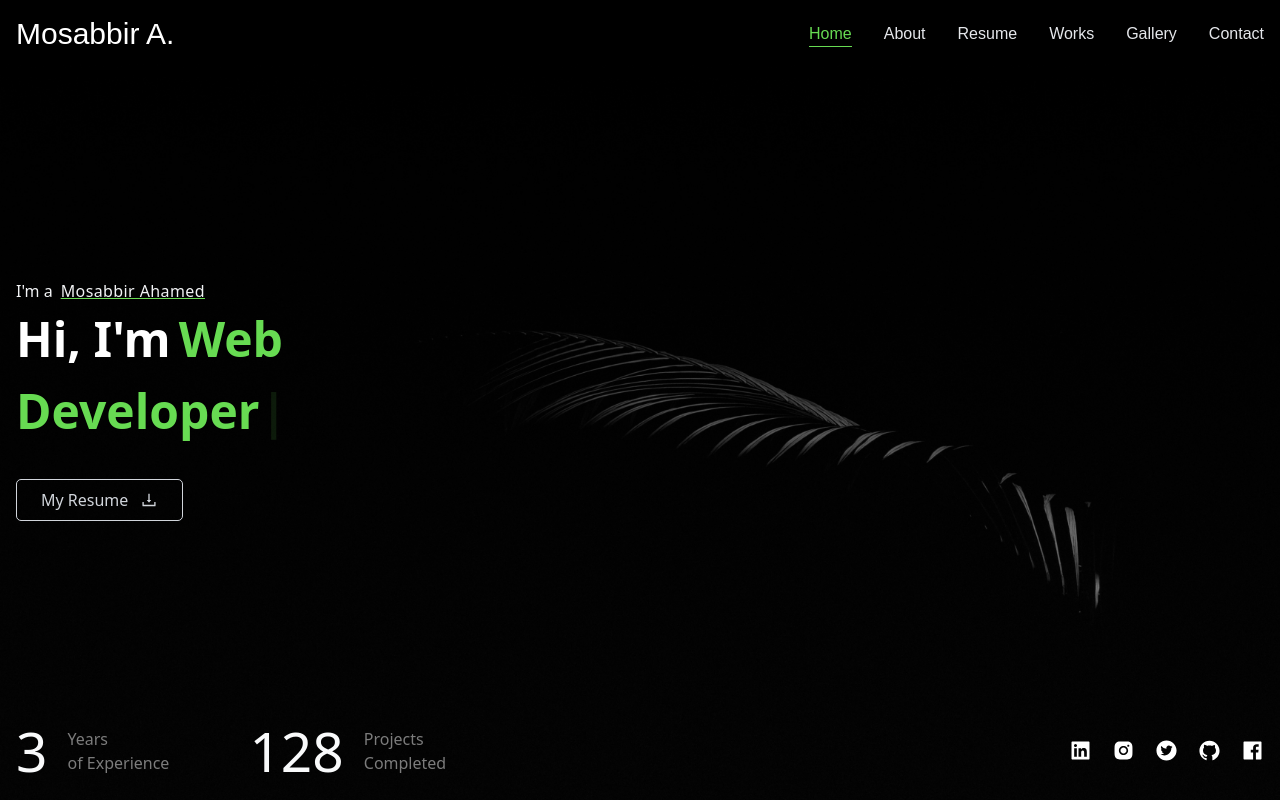
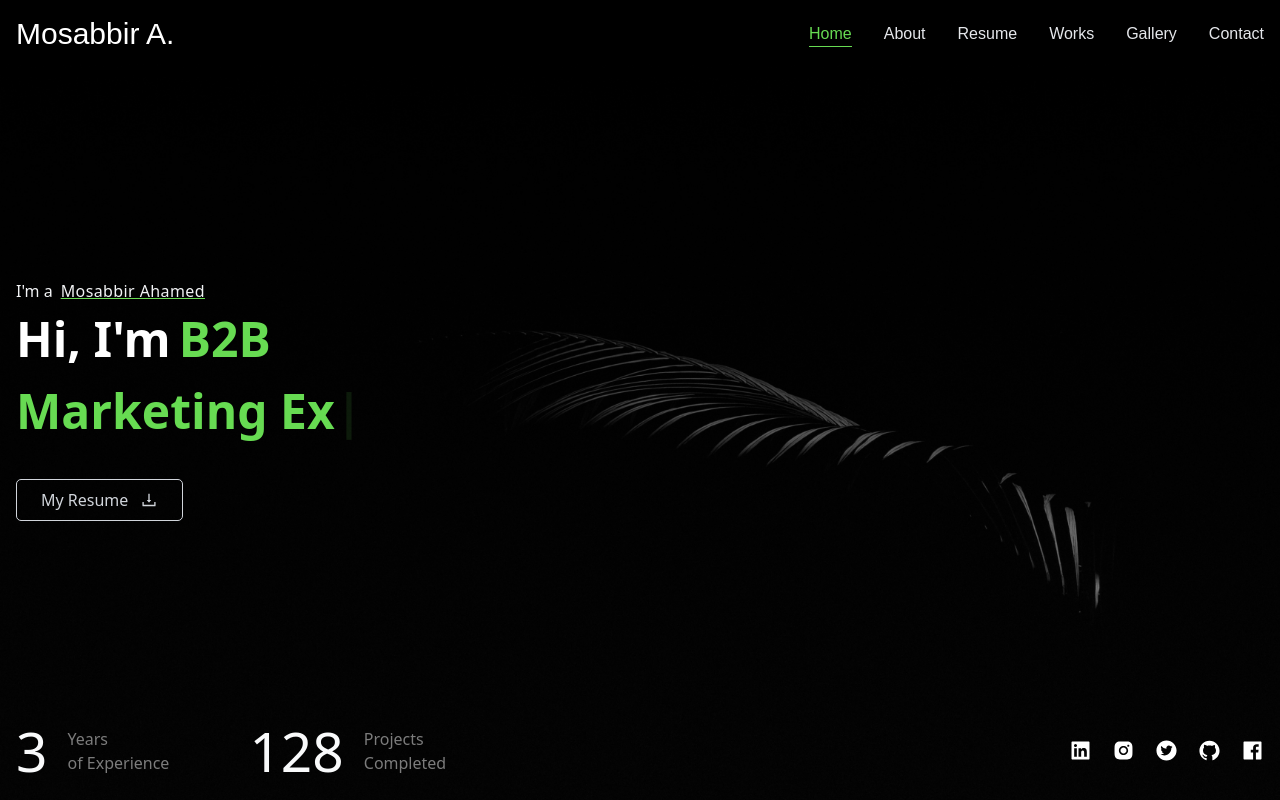
Before and after one commit to MosabbirAhamed/React-Portfolio, a React (Create React App) app: page / in a window 1280 px wide. Shown: the top 800 px of the page. Built offline with nearby package versions, Linux system fonts and the light colour scheme.

Commit message:
Update hero.js

```diff
--- a/src/app/data/hero.js
+++ b/src/app/data/hero.js
@@ -2,7 +2,7 @@ export const HERO = {
     title: "Hi, I'm",
     subtitle: "I'm a",
     name: "Mosabbir Ahamed",
-    typeWriter: ["Front End Web Developer", "Web Developer", "Apps Developer"],
+    typeWriter: ["Lead Generation Manager", "B2B Marketing Expert", "Email Outreach Specialist"],
     bgImage: "/Asset/hero_bg.jpg",
     button: {
         text: "My Resume",
```
